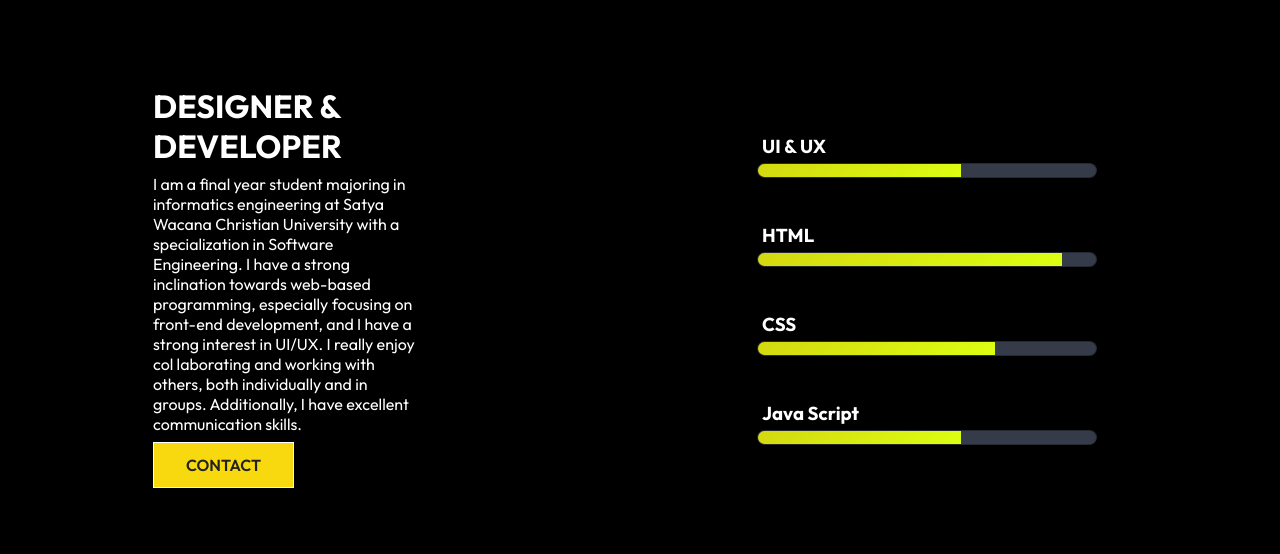
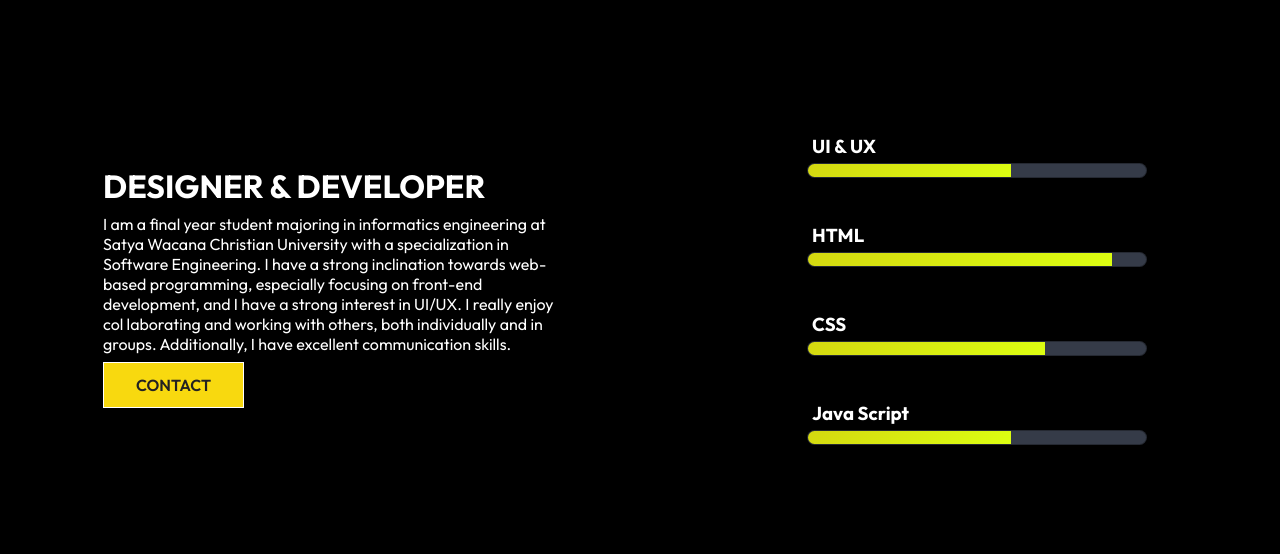
Before and after one commit to risnaanggta/portofolio, a React (Create React App) app: page /portofolio/about in a window 1280 px wide. Shown: the part 525-1079 px from the top of the page. Built offline with nearby package versions, Linux system fonts and the light colour scheme.

Commit message:
Update AboutContent.css 2

```diff
--- a/src/components/AboutContent.css
+++ b/src/components/AboutContent.css
@@ -10,7 +10,7 @@
 
 .about .left {
   margin: auto;
-  max-width: 300px;
+  max-width: 500px;
 }
 
 .about .left p {
@@ -19,7 +19,7 @@
 
 .about .right {
   margin: auto;
-  max-width: 800px;
+  max-width: 500px;
 }
 
 .right .skill {
```
